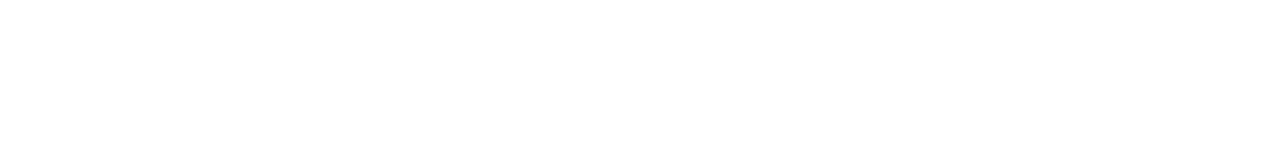
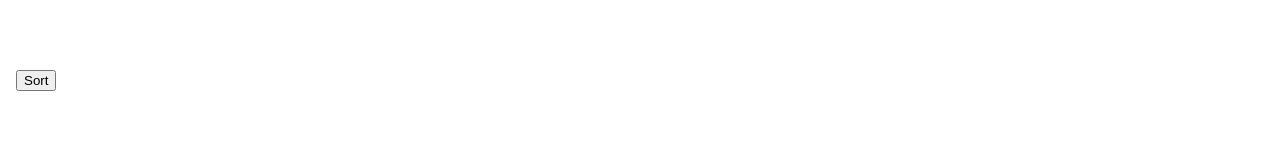
Before and after one commit to bertw2002/hello_world, an Angular app in the folder hello-angular/: page / in a window 1280 px wide. Shown: the part 638-798 px from the top of the page. Built offline with nearby package versions, Linux system fonts and the light colour scheme.

Commit message:
sort button

```diff
--- a/hello-angular/src/app/app.component.css
+++ b/hello-angular/src/app/app.component.css
@@ -25,6 +25,12 @@
   grid-template-columns: repeat(3, 1fr);
   grid-gap: 10px;
   padding: 16px;
+}
+
+#sort {
+  position:absolute;
+  top: 600px;
+  left: 0;
 }
 
 #box {
--- a/hello-angular/src/app/app.component.html
+++ b/hello-angular/src/app/app.component.html
@@ -29,6 +29,7 @@
       <button type='button' (click)="addDiv()">Divide</button>
       <button type='button' (click)="calculate()">=</button>
     </div>
+    <button id="sort" type='button' (click)="selectionSort()">Sort</button>
     <br>
     <app-expand>
       <p style="white-space: pre-wrap;">{{arr_num}}</p>
--- a/hello-angular/src/app/app.component.ts
+++ b/hello-angular/src/app/app.component.ts
@@ -21,7 +21,6 @@
   public numDisplay=0;
   public num3:number;
   public arr_num:number[] = [];
-  public arr_num_display:string[]=[];
   add0(){
     if (this.secondOp){
       this.num2=this.num2*10;
@@ -164,13 +163,35 @@
     }
     this.numDisplay=this.num3;
     this.arr_num=[... this.arr_num, this.num3];
+    console.log(this.arr_num);
     this.num1=0;
     this.num2=0;
     this.secondOp=false;
     this.operator="null";
-    this.arr_num_display.push(String(this.arr_num[this.arr_num.length - 1]));
-    this.arr_num_display.push("\n","\n");
-    console.log(this.arr_num_display);
   }
 
+  selectionSort(){
+    let new_arr:number[]=[];
+    new_arr=this.arr_num;
+    for (let i = 0; i < new_arr.length;i++){
+        //create the minimum number with the first loop.
+        let minNum = new_arr[i];
+        let minIndex = i;
+        for (let c = i+1; c < new_arr.length; c++){
+            //find the new minimum
+            if (minNum > new_arr[c]){
+                minIndex = c;
+                minNum = new_arr[c];
+            }
+        }
+        //switch current minimum with new minimum.
+        let numTemp = new_arr[i];
+        new_arr[i]=minNum;
+        new_arr[minIndex]=numTemp;
+        this.arr_num=new_arr;
+    }
+    console.log(this.arr_num);
 }
+
+
+}
```
